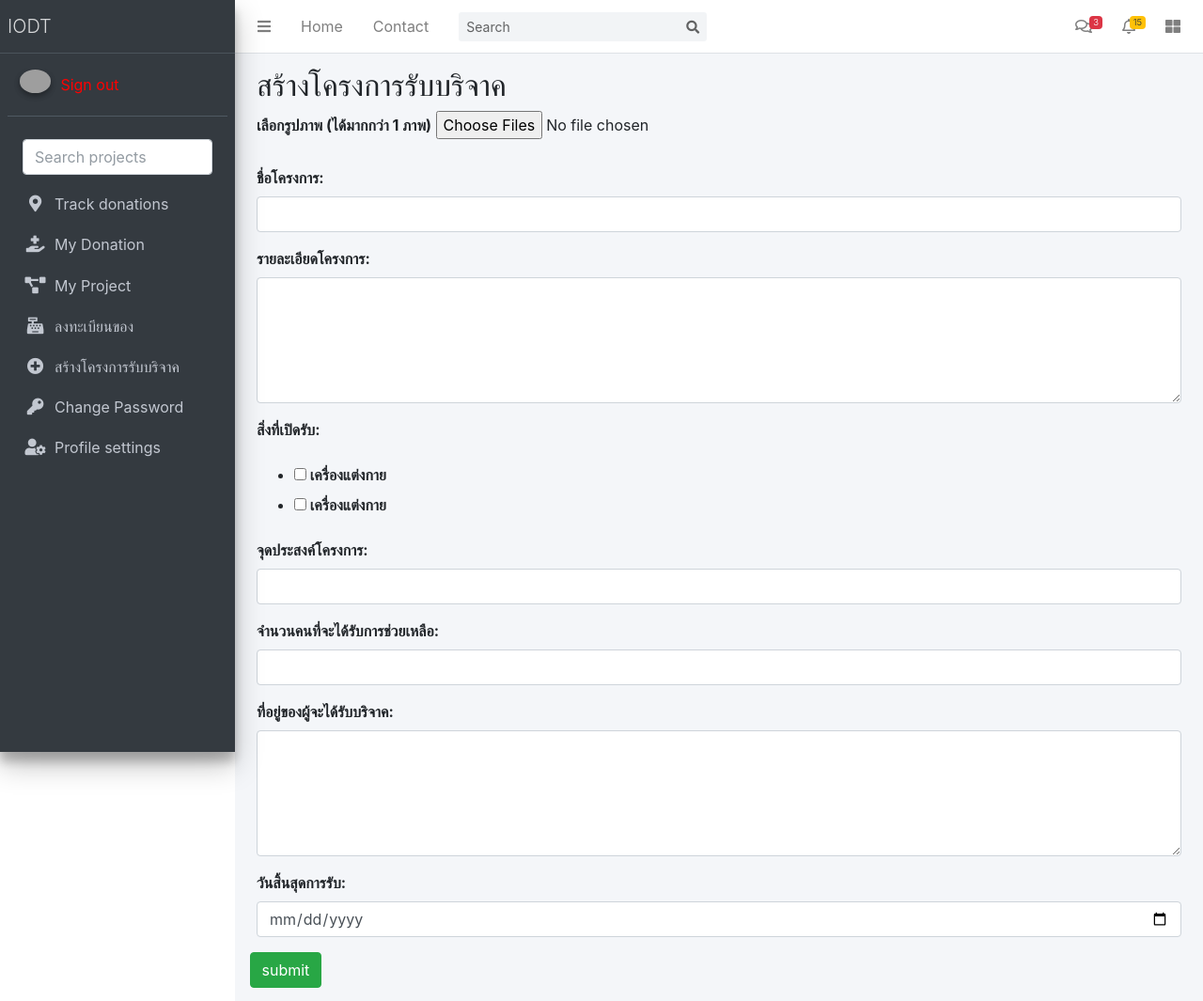
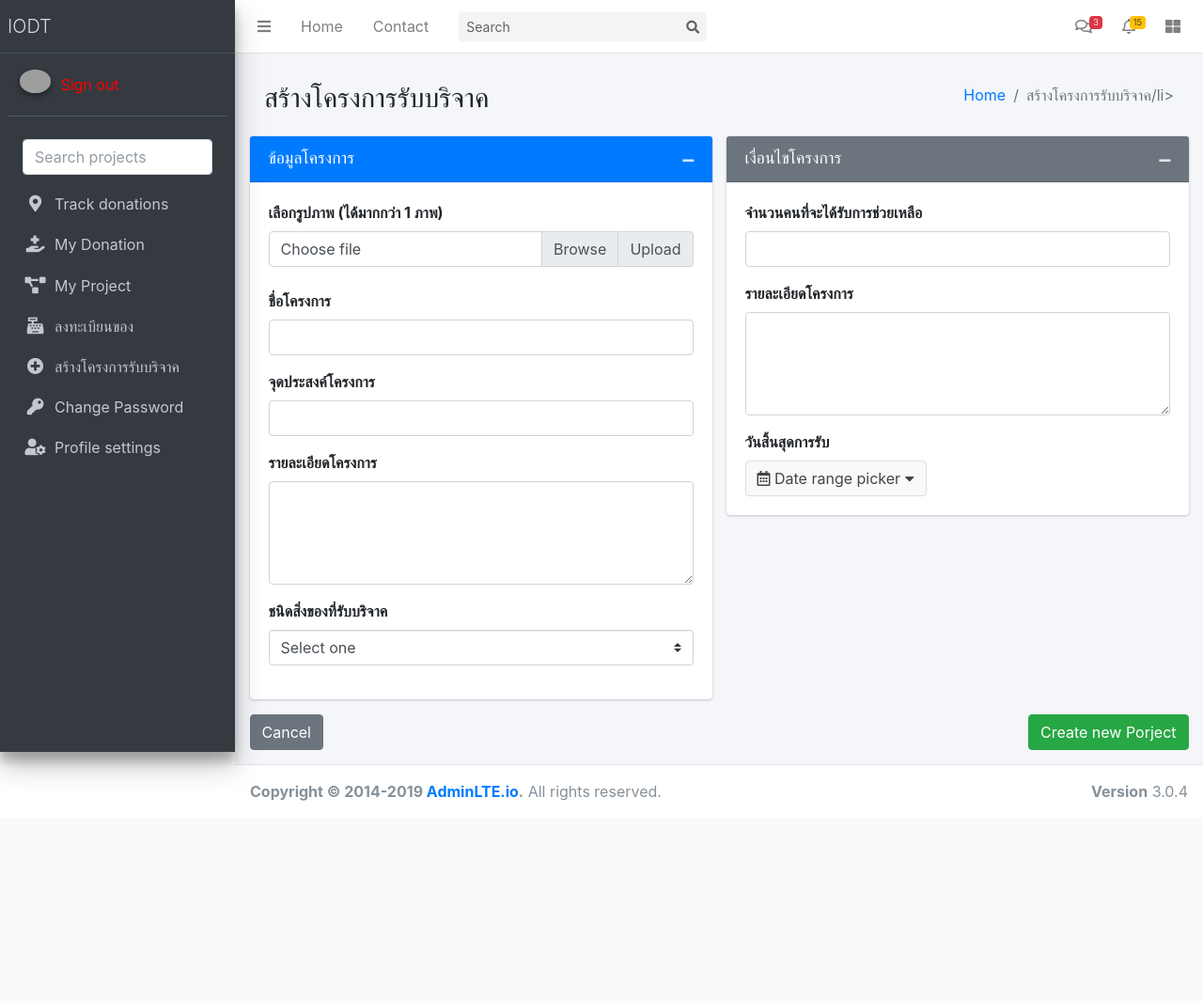
Before and after one commit to sahussawud/InternetOfDonationThings, a Django app: page /donations/project/create/ in a window 1280 px wide. Shown: the top 1065 px of the page at 94% size. After the commit the page ends 852 px from the top, so only its background shows below. Run offline with Django 3.2, Linux system fonts and the light colour scheme; a user stored in the database is signed in; data comes from the database, SQL or seed files in the repository; both versions use the stored data as it was after the commit; some libraries are stand-ins or nearby versions; grey boxes are pictures that could not be loaded.

Commit message:
Register project

```diff
--- a/IODT/donations/templates/donations/register_project.html
+++ b/IODT/donations/templates/donations/register_project.html
@@ -1,6 +1,113 @@
 {% extends "base3.html" %}
 {% block content %}
+<section class="content-header">
+  <div class="container-fluid">
+    <div class="row mb-2">
+      <div class="col-sm-6">
+        <h1>สร้างโครงการรับบริจาค</h1>
+      </div>
+      <div class="col-sm-6">
+        <ol class="breadcrumb float-sm-right">
+          <li class="breadcrumb-item"><a href="#">Home</a></li>
+          <li class="breadcrumb-item active">สร้างโครงการรับบริจาค/li>
+        </ol>
+      </div>
+    </div>
+  </div><!-- /.container-fluid -->
+</section>
 
+<!-- Main content -->
+<section class="content">
+  <div class="row">
+    <div class="col-md-6">
+      <div class="card card-primary">
+        <div class="card-header">
+          <h3 class="card-title">ข้อมูลโครงการ</h3>
+
+          <div class="card-tools">
+            <button type="button" class="btn btn-tool" data-card-widget="collapse" data-toggle="tooltip" title="Collapse">
+              <i class="fas fa-minus"></i></button>
+          </div>
+        </div>
+        <div class="card-body">
+          <div class="form-group">
+
+            <label for="file">เลือกรูปภาพ (ได้มากกว่า 1 ภาพ)</label>
+            <div class="input-group">
+              <div class="custom-file">
+                <input type="file" class="custom-file-input" id="exampleInputFile">
+                <label class="custom-file-label" for="exampleInputFile">Choose file</label>
+              </div>
+              <div class="input-group-append">
+                <span class="input-group-text" id="">Upload</span>
+              </div>
+            </div>
+            <br>
+            <label for="inputName">ชื่อโครงการ</label>
+            <input type="text" id="inputName" class="form-control">
+          </div>
+          <div class="form-group">
+            <label for="inputClientCompany">จุดประสงค์โครงการ</label>
+            <input type="text" id="inputClientCompany" class="form-control">
+          </div>
+          <div class="form-group">
+            <label for="inputDescription">รายละเอียดโครงการ</label>
+            <textarea id="inputDescription" class="form-control" rows="4"></textarea>
+          </div>
+          <div class="form-group">
+            <label for="inputStatus">ชนิดสิ่งของที่รับบริจาค</label>
+            <select class="form-control custom-select">
+              <option selected disabled>Select one</option>
+              <option>On Hold</option>
+              <option>Canceled</option>
+              <option>Success</option>
+            </select>
+          </div>
+        </div>
+        <!-- /.card-body -->
+      </div>
+      <!-- /.card -->
+    </div>
+    <div class="col-md-6">
+      <div class="card card-secondary">
+        <div class="card-header">
+          <h3 class="card-title">เงื่อนไขโครงการ</h3>
+
+          <div class="card-tools">
+            <button type="button" class="btn btn-tool" data-card-widget="collapse" data-toggle="tooltip" title="Collapse">
+              <i class="fas fa-minus"></i></button>
+          </div>
+        </div>
+        <div class="card-body">
+          <div class="form-group">
+            <label for="inputEstimatedBudget">จำนวนคนที่จะได้รับการช่วยเหลือ</label>
+            <input type="number" id="inputEstimatedBudget" class="form-control">
+          </div>
+          <div class="form-group">
+            <label for="inputDescription">รายละเอียดโครงการ</label>
+            <textarea id="inputDescription" class="form-control" rows="4"></textarea>
+          </div>
+          <label for="inputEstimatedDuration">วันสิ้นสุดการรับ</label>
+          <div class="input-group">
+            <button type="button" class="btn btn-default float-right" id="daterange-btn">
+              <i class="far fa-calendar-alt"></i> Date range picker
+              <i class="fas fa-caret-down"></i>
+            </button>
+          </div>
+        </div>
+        <!-- /.card-body -->
+      </div>
+      <!-- /.card -->
+    </div>
+  </div>
+  <div class="row">
+    <div class="col-12">
+      <a href="#" class="btn btn-secondary">Cancel</a>
+      <input type="submit" value="Create new Porject" class="btn btn-success float-right">
+    </div>
+  </div>
+</section>
+<!--
 <div class="container">
     <div class="row">
         <div class="col-12">
@@ -40,6 +147,6 @@
         <button type="submit" class='btn btn-success'>submit</button>
     </div>
     </form>
-</div>
+</div> -->
 
 {% endblock content %}
```
Also changed, not shown: IODT/db.sqlite3, 1 other file.
